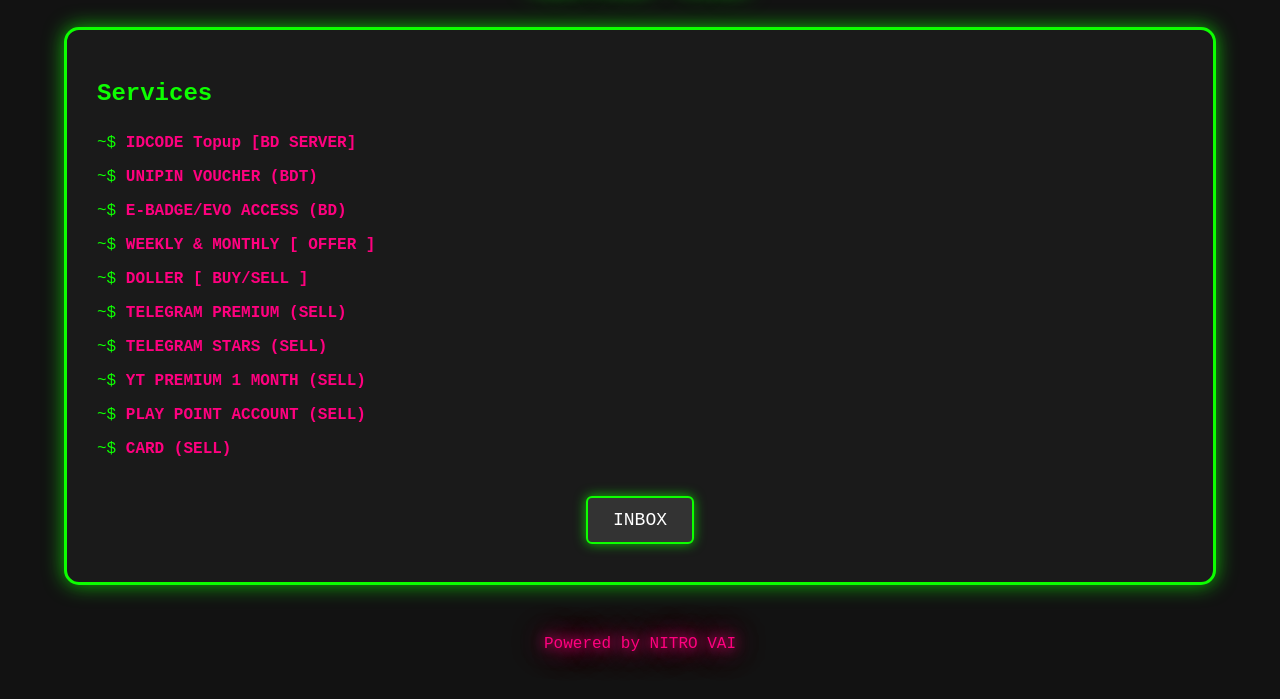
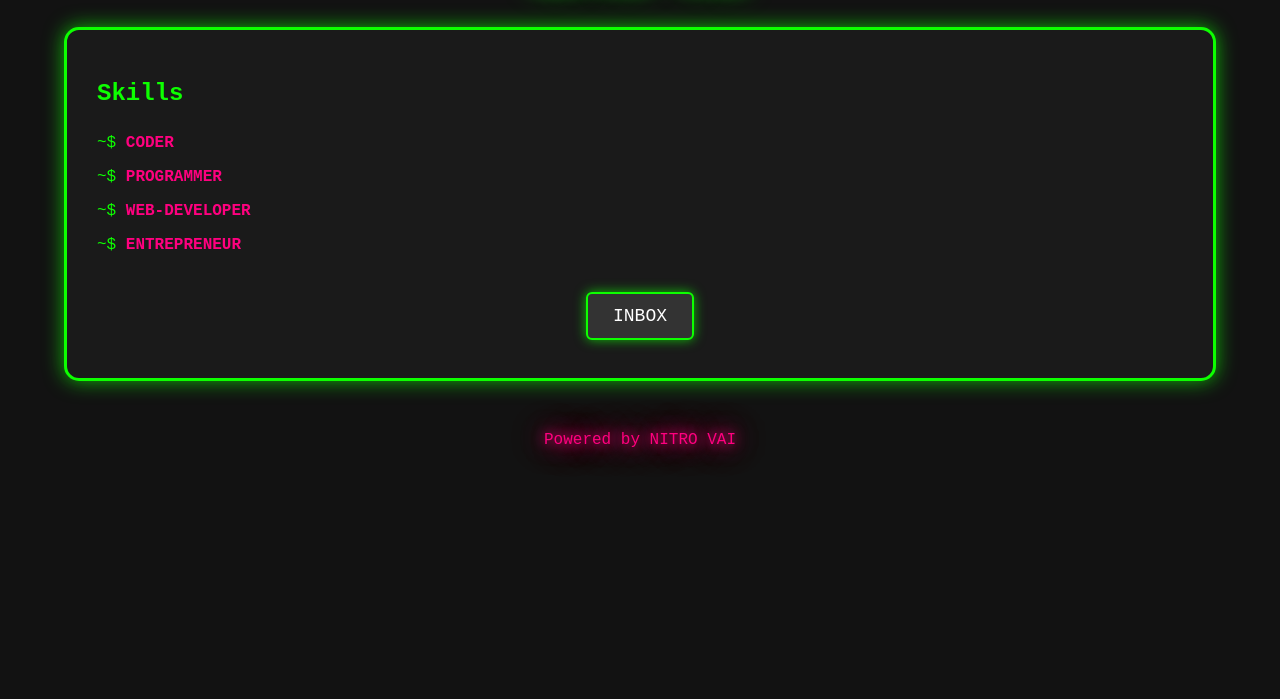
Before and after one commit to nitrovai/Bio, a plain HTML site: page index.html in a window 1280 px wide. Shown: the part 95-794 px from the top of the page. Drawn offline with Linux system fonts and the light colour scheme.

Commit message:
index.html

```diff
--- a/index.html
+++ b/index.html
@@ -148,17 +148,11 @@
 
         <!-- Hacker Portal Console View -->
         <div class="hacker-console">
-            <h2>Services</h2>
-            <p class="command-line">~$ <span class="output-line">IDCODE Topup [BD SERVER]</span><span class="cursor-effect"></span></p>
-            <p class="command-line">~$ <span class="output-line">UNIPIN VOUCHER (BDT)</span></p>
-            <p class="command-line">~$ <span class="output-line">E-BADGE/EVO ACCESS (BD)</span></p>
-            <p class="command-line">~$ <span class="output-line">WEEKLY & MONTHLY [ OFFER ]</span></p>
-            <p class="command-line">~$ <span class="output-line">DOLLER [ BUY/SELL ]</span></p>
-            <p class="command-line">~$ <span class="output-line">TELEGRAM PREMIUM (SELL)</span></p>
-            <p class="command-line">~$ <span class="output-line">TELEGRAM STARS (SELL)</span></p>
-            <p class="command-line">~$ <span class="output-line">YT PREMIUM 1 MONTH (SELL)</span></p>
-            <p class="command-line">~$ <span class="output-line">PLAY POINT ACCOUNT (SELL)</span></p>
-            <p class="command-line">~$ <span class="output-line">CARD (SELL)</span></p>
+            <h2>Skills</h2>
+            <p class="command-line">~$ <span class="output-line">CODER</span><span class="cursor-effect"></span></p>
+            <p class="command-line">~$ <span class="output-line">PROGRAMMER</span></p>
+            <p class="command-line">~$ <span class="output-line">WEB-DEVELOPER</span></p>
+            <p class="command-line">~$ <span class="output-line">ENTREPRENEUR</span></p>
 
 
             <div class="terminal-buttons">
```
